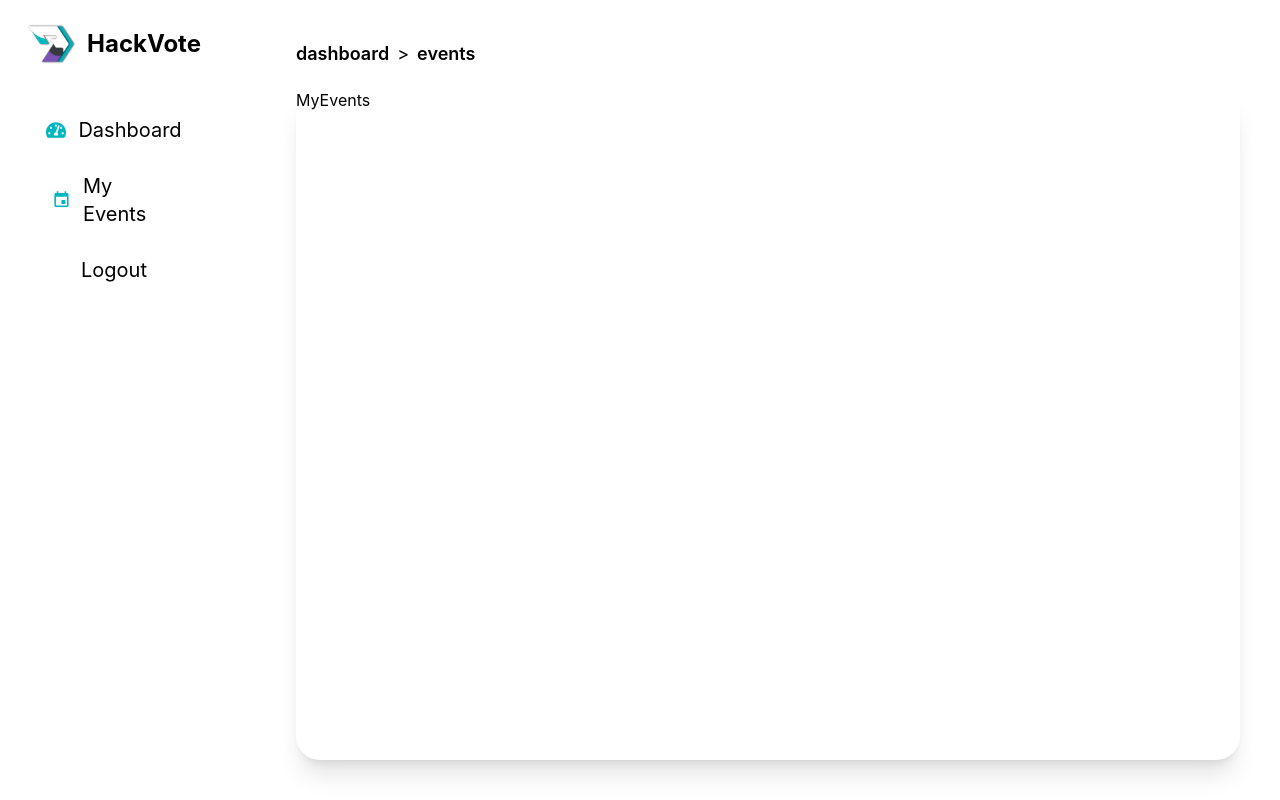
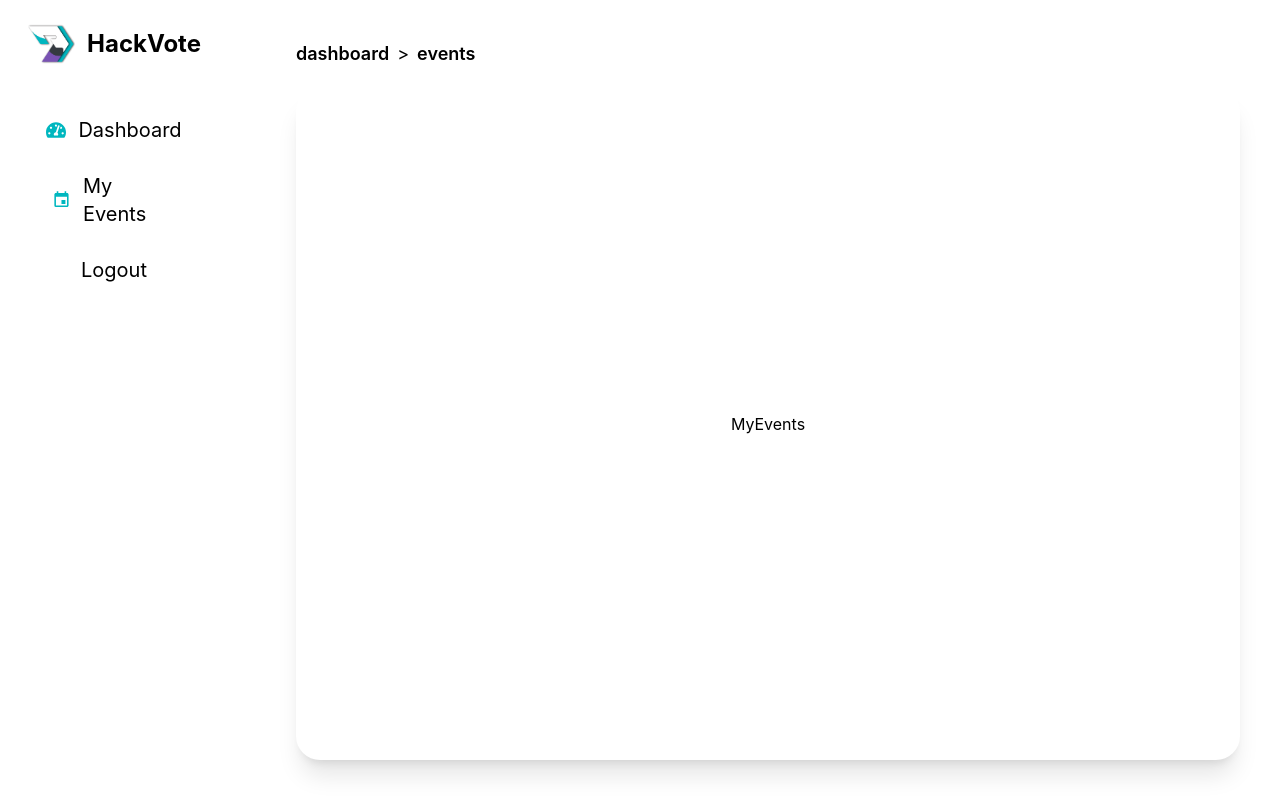
Before and after one commit to os-hi/frontend-voting-system, a React (Vite) app: page /dashboard/events in a window 1280 px wide. Built offline with nearby package versions, Linux system fonts and the light colour scheme.

Commit message:
feat: added myevents component

```diff
--- a/src/pages/Dashboard/MyEvents/index.tsx
+++ b/src/pages/Dashboard/MyEvents/index.tsx
@@ -1,6 +1,6 @@
 const MyEvents = () => {
     return (
-        <div>
+        <div className="w-full h-full flex justify-center items-center">
             MyEvents
         </div>
      );
```
